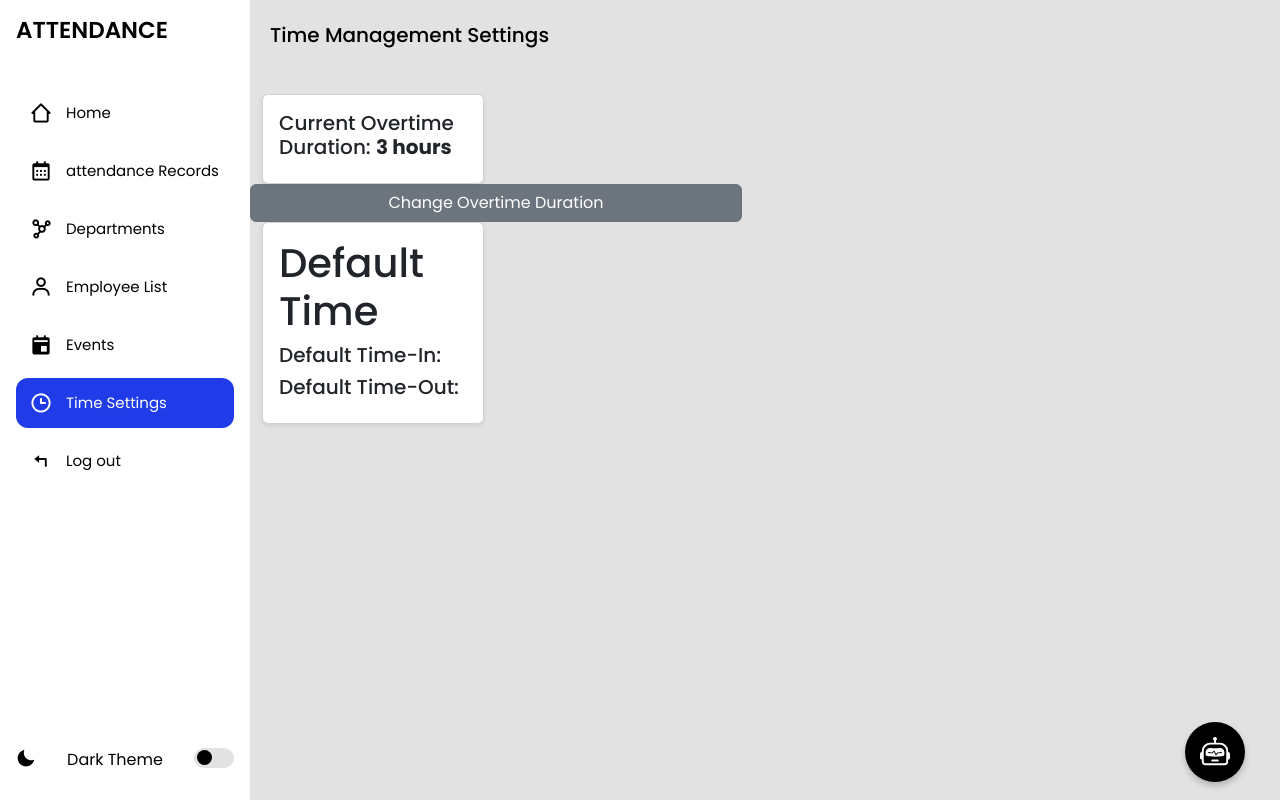
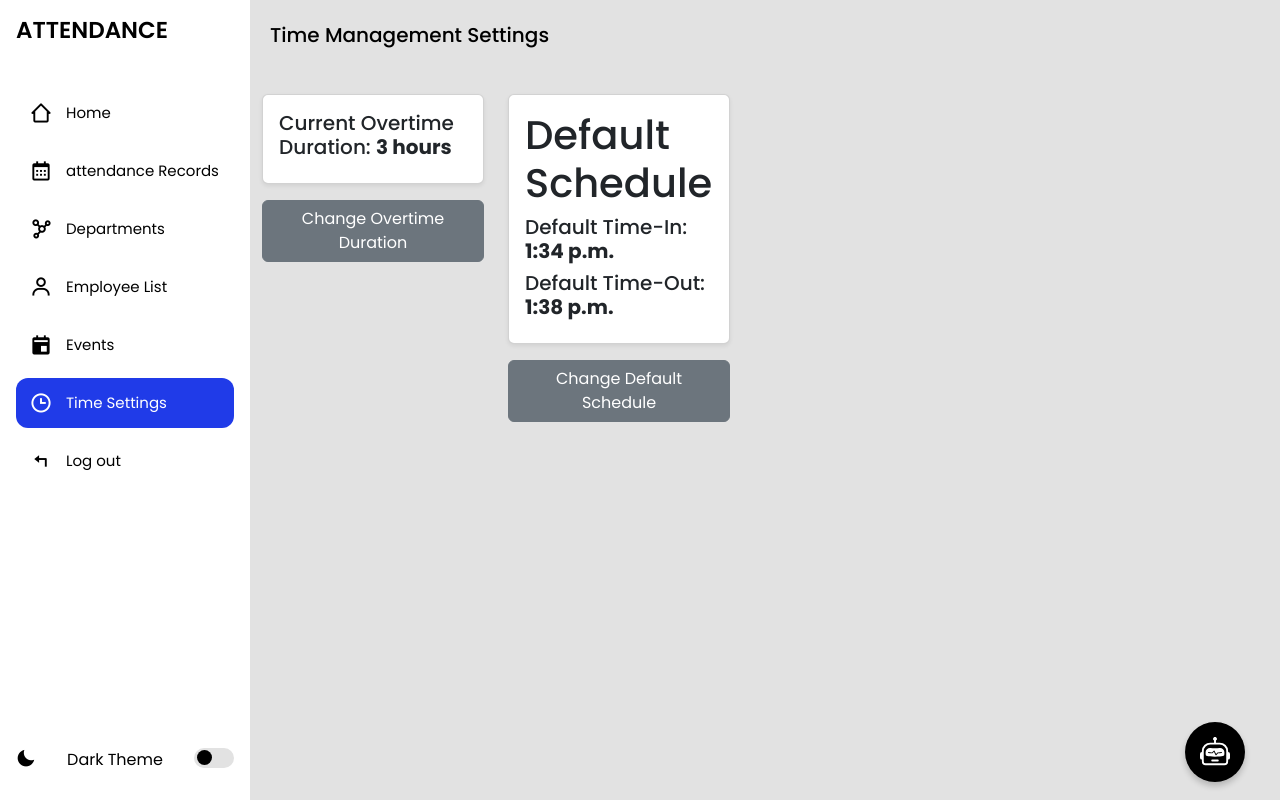
Before and after one commit to leiconcordia/Gov-System, a Django app: page /settings/ in a window 1280 px wide. Run offline with Django 5.2, Linux system fonts and the light colour scheme; data comes from the database, SQL or seed files in the repository; both versions use the stored data as it was after the commit; some libraries are stand-ins or nearby versions.

Commit message:
added function to make default schedule changable

```diff
--- a/myproject/myapp/models.py
+++ b/myproject/myapp/models.py
@@ -67,3 +67,11 @@ class OvertimeSetting(models.Model):
 
     def __str__(self):
         return f"Updated Overtime Duration To: {self.overtime_duration_hours} hours"
+
+
+class DefaultSchedule(models.Model):
+    time_in = models.TimeField(default='08:10')
+    time_out = models.TimeField(default='18:10')
+
+    def __str__(self):
+        return f"Default Schedule: Time In - {self.time_in}, Time Out - {self.time_out}"
--- a/myproject/myapp/templates/settings.html
+++ b/myproject/myapp/templates/settings.html
@@ -14,7 +14,6 @@
 
 
 
-
 <div class="container mt-4">
     <div class="row">
         <!-- Box 1 -->
@@ -22,20 +21,49 @@
             <div class="card p-3 shadow-sm">
                 <h5>Current Overtime Duration: <strong>{{ current_overtime_duration|floatformat:0 }} hours</strong></h5>
             </div>
+            <button type="button" class="btn btn-secondary mt-3" data-bs-toggle="modal" data-bs-target="#overtimeModal">
+                Change Overtime Duration
+            </button>
         </div>
-        <button type="button" class="btn btn-secondary" data-bs-toggle="modal" data-bs-target="#overtimeModal" >
-            Change Overtime Duration
-        </button>
+
         <!-- Box 2 -->
         <div class="col-md-6">
             <div class="card p-3 shadow-sm">
-                <!-- Add content for Box 2 here -->
-                <h1>Default Time</h1>
-                <h5>Default Time-In:</h5>
-                <h5>Default Time-Out:</h5>
+                <h1>Default Schedule</h1>
+                <h5>Default Time-In: <strong>{{ default_schedule.time_in }}</strong></h5>
+                <h5>Default Time-Out: <strong>{{ default_schedule.time_out }}</strong></h5>
+            </div>
+            <button type="button" class="btn btn-secondary mt-3" data-bs-toggle="modal" data-bs-target="#defaultScheduleModal">
+                Change Default Schedule
+            </button>
+        </div>
+    </div>
+</div>
+
+<!-- Modal for Changing Default Schedule -->
+<div class="modal fade" id="defaultScheduleModal" tabindex="-1" aria-labelledby="defaultScheduleModalLabel" aria-hidden="true" data-bs-backdrop="false">
+    <div class="modal-dialog">
+        <div class="modal-content">
+            <div class="modal-header">
+                <h5 class="modal-title" id="defaultScheduleModalLabel">Change Default Schedule</h5>
+                <button type="button" class="btn-close" data-bs-dismiss="modal" aria-label="Close"></button>
+            </div>
+            <div class="modal-body">
+                <!-- Form inside the modal for updating default schedule -->
+                <form method="POST">
+                    {% csrf_token %}
+                    <div class="form-group mb-3">
+                        <label for="time_in">Default Time-In:</label>
+                        <input type="time" class="form-control" id="time_in" name="time_in" value="{{ default_schedule.time_in }}" required>
+                    </div>
+                    <div class="form-group mb-3">
+                        <label for="time_out">Default Time-Out:</label>
+                        <input type="time" class="form-control" id="time_out" name="time_out" value="{{ default_schedule.time_out }}" required>
+                    </div>
+                    <button type="submit" class="btn btn-primary btn-block">Update Schedule</button>
+                </form>
             </div>
         </div>
-
     </div>
 </div>
 
--- a/myproject/myapp/views.py
+++ b/myproject/myapp/views.py
@@ -4,7 +4,7 @@ from django.contrib.auth.decorators import login_required
 from django.contrib.auth import authenticate, login, logout
 from django.contrib.auth.models import User
 from django.contrib.auth import get_user_model
-from .models import Department,Employee, Attendance, CustomSchedule, OvertimeSetting
+from .models import Department,Employee, Attendance, CustomSchedule, DefaultSchedule, OvertimeSetting
 from django.utils import timezone
 import pytz
 from django.db.models import Count, Q, F
@@ -21,10 +21,24 @@ from django.http import JsonResponse
 from django.contrib.admin.models import LogEntry, ADDITION, CHANGE, DELETION
 from django.utils.timezone import now
 
+
+
+def log_action(user, action_flag, obj, change_message):
+
+    LogEntry.objects.log_action(
+        user_id=user.id,
+        content_type_id=ContentType.objects.get_for_model(obj).id,
+        object_id=obj.id,
+        object_repr=str(obj),
+        action_flag=action_flag,
+        change_message=change_message
+    )
+
 def get_schedule(current_date):
     # Default time-in and time-out
-    default_time_in = timezone.datetime.strptime('08:10', '%H:%M').time()
-    default_time_out = timezone.datetime.strptime('18:10', '%H:%M').time()
+    default_schedule = DefaultSchedule.objects.first()
+    default_time_in = default_schedule.time_in if default_schedule else timezone.datetime.strptime('08:10', '%H:%M').time()
+    default_time_out = default_schedule.time_out if default_schedule else timezone.datetime.strptime('18:10', '%H:%M').time()
 
     try:
         # Fetch custom schedule if available
@@ -39,19 +53,6 @@ def get_schedule(current_date):
         print(f"No custom schedule found. Using default times: Time In: {time_in}, Time Out: {time_out}")
 
     return time_in, time_out
-
-def log_action(user, action_flag, obj, change_message):
-
-    LogEntry.objects.log_action(
-        user_id=user.id,
-        content_type_id=ContentType.objects.get_for_model(obj).id,
-        object_id=obj.id,
-        object_repr=str(obj),
-        action_flag=action_flag,
-        change_message=change_message
-    )
-
-
 
 
 def checkin(request):
@@ -991,12 +992,49 @@ def settings(request):
             alert_message = 'Invalid overtime duration provided.'
             alert_icon = 'error'
 
-    # Fetch the current overtime setting for display
+    # Handle default schedule update if form is submitted
+    if request.method == 'POST' and 'time_in' in request.POST and 'time_out' in request.POST:
+        try:
+            # Parse time strings from the request
+            time_in_str = request.POST.get('time_in')
+            time_out_str = request.POST.get('time_out')
+
+            # Convert strings to datetime.time objects
+            time_in = datetime.strptime(time_in_str, '%H:%M').time()
+            time_out = datetime.strptime(time_out_str, '%H:%M').time()
+
+            # Get or create the default schedule entry
+            default_schedule, _ = DefaultSchedule.objects.get_or_create(id=1)
+            default_schedule.time_in = time_in
+            default_schedule.time_out = time_out
+            default_schedule.save()
+
+            # Log the update
+            log_action(
+                request.user,
+                CHANGE,
+                default_schedule,
+                f"Updated default schedule to Time-In: {time_in.strftime('%I:%M %p')}, Time-Out: {time_out.strftime('%I:%M %p')}."
+            )
+
+            alert_message = 'Default schedule updated successfully.'
+            alert_icon = 'success'
+        except ValueError:
+            alert_message = 'Invalid time format. Please use HH:MM (24-hour format).'
+            alert_icon = 'error'
+        except Exception as e:
+            alert_message = f'An error occurred: {str(e)}'
+            alert_icon = 'error'
+
+    # Fetch the current overtime setting and default schedule for display
     overtime_setting = OvertimeSetting.objects.first()
     current_overtime_duration = overtime_setting.overtime_duration_hours if overtime_setting else 3  # Default to 3 hours
+    default_schedule = DefaultSchedule.objects.first()
+
     return render(request, 'settings.html', {
         'overtime_setting': overtime_setting,
         'current_overtime_duration': current_overtime_duration,
+        'default_schedule': default_schedule,
         'alert_message': alert_message,
         'alert_icon': alert_icon,
     })
```
Also changed, not shown: myproject/db.sqlite3, myproject/myapp/migrations/0009_defaultschedule_alter_department_name.py (added).
